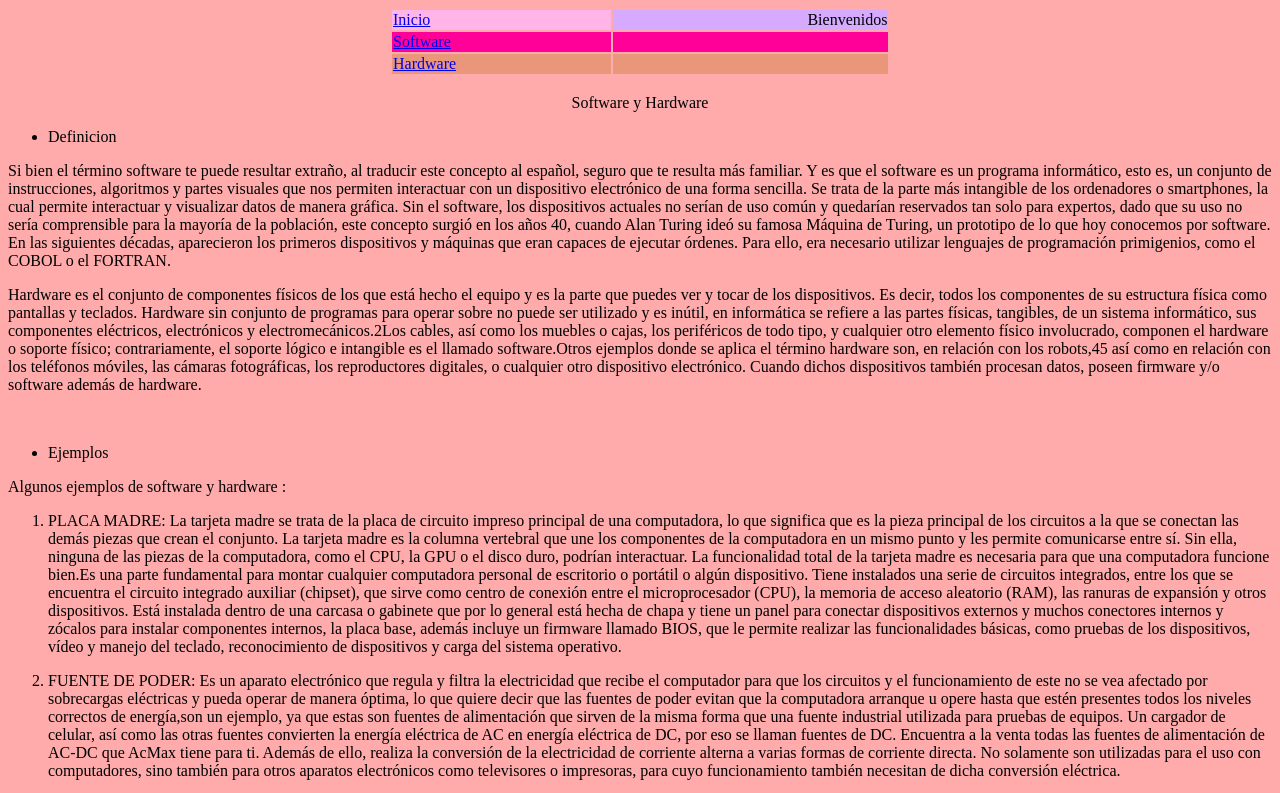
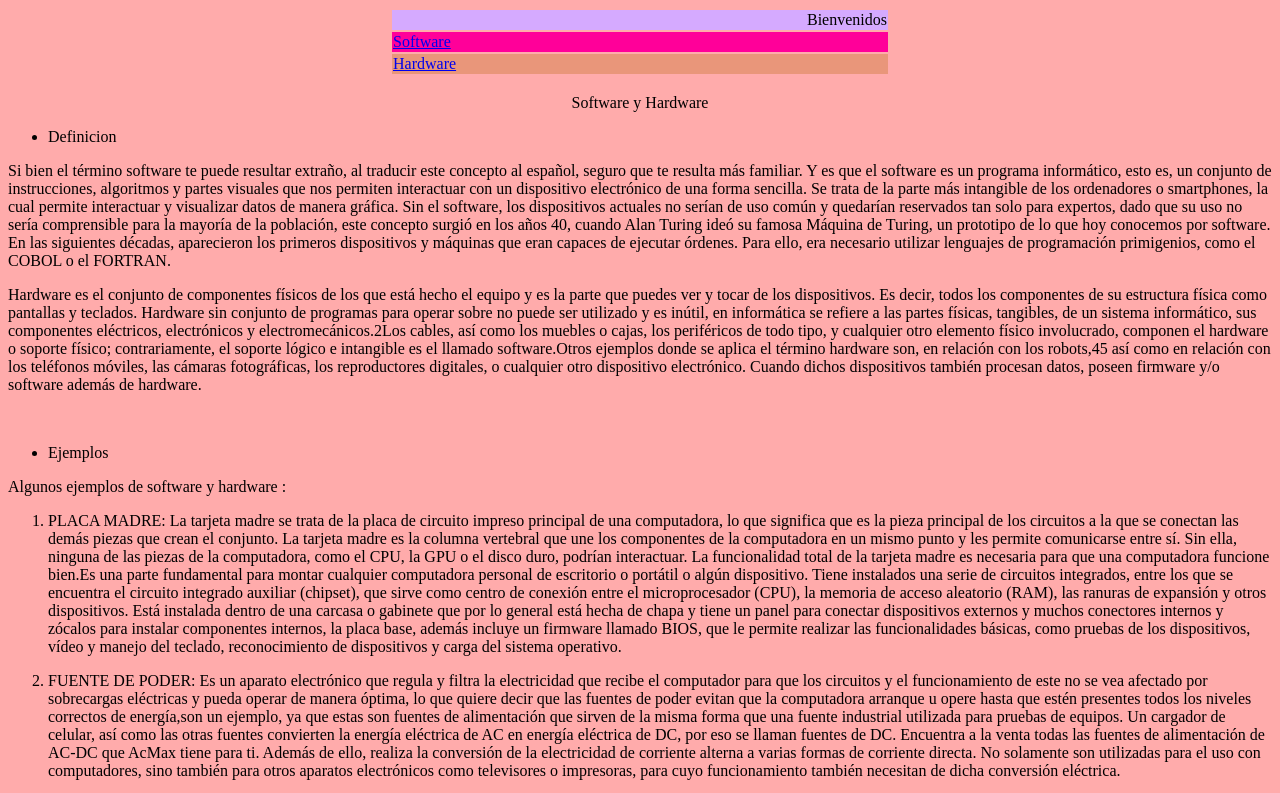
Before and after one commit to personalwebb/robotica, a plain HTML site: page index.html in a window 1280 px wide. Shown: the top 793 px of the page. Drawn offline with Linux system fonts and the light colour scheme.

Commit message:
Commit Inicial

```diff
--- a/index.html
+++ b/index.html
@@ -2,9 +2,9 @@
 <head> <title> Robotica </title>
 </head>
 <center><table border="0" WIDTH="500">
-<tr> <td bgcolor="#FFB5E8"> <a href="practica9.html">Inicio </td></a> <td bgcolor="#D5AAFF"><marquee behavior="alternate" scrollamount="10"> Bienvenidos </td></marquee>
-<tr> <td bgcolor="#FF0099"> <a href="software.html"> Software </td></a> <td bgcolor="#FF0099"> </td>
-<tr> <td bgcolor="E9967A"> <a href="hardware.html"> Hardware </td></a> <td bgcolor="E9967A"> </td>
+<td bgcolor="#D5AAFF"><marquee behavior="alternate" scrollamount="10"> Bienvenidos </td></marquee>
+<tr> <td bgcolor="#FF0099"> <a href="software.html"> Software </td></a>
+<tr> <td bgcolor="E9967A"> <a href="hardware.html"> Hardware </td></a>
 </tr> </table></center>
 <body bgcolor="#FFABAB"> <br> <center> Software y Hardware </center>
 <ul>
```
